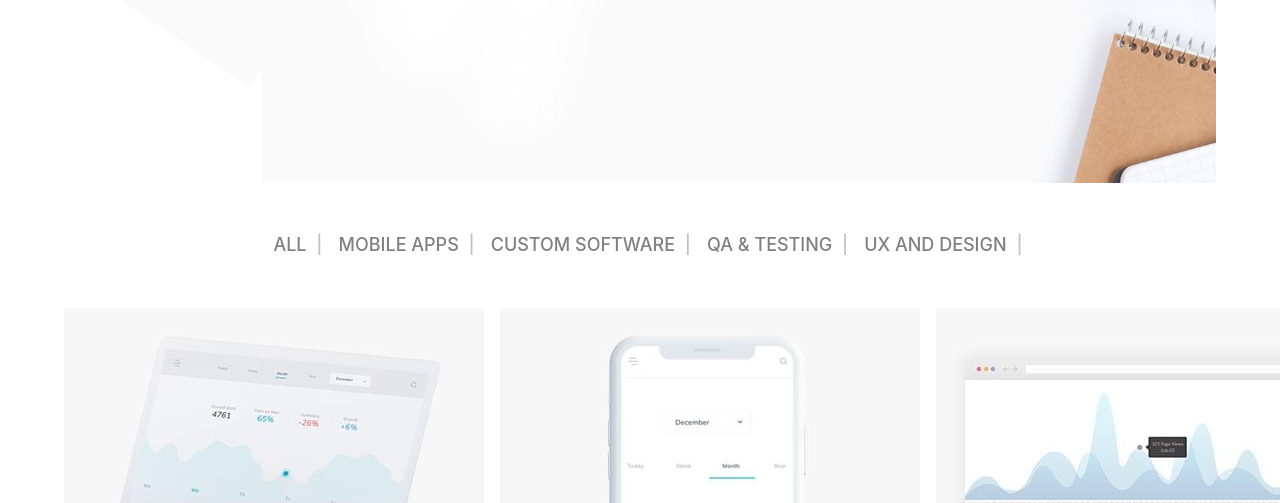
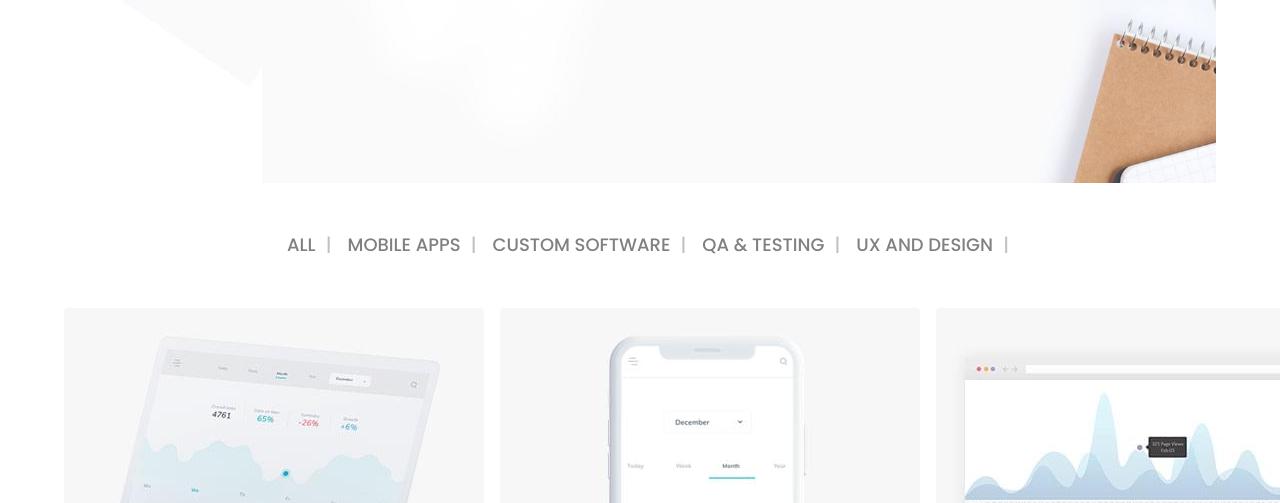
Before and after one commit to MrAbdukarim/DreamSoft-FullStack, a plain HTML site: page pages/gallery.html in a window 1280 px wide. Shown: the part 297-800 px from the top of the page. Drawn offline with nearby package versions, Linux system fonts and the light colour scheme; some packages are replaced by stand-ins of ours; a script that the page names is missing.

Commit message:
Added about.html and changes

```diff
--- a/pages/gallery.html
+++ b/pages/gallery.html
@@ -10,13 +10,15 @@
           integrity="sha384-SgOJa3DmI69IUzQ2PVdRZhwQ+dy64/BUtbMJw1MZ8t5HZApcHrRKUc4W0kG879m7" crossorigin="anonymous">
     <link rel="stylesheet" href="https://cdn.jsdelivr.net/npm/bootstrap-icons@1.11.3/font/bootstrap-icons.min.css">
 
+    <!--  JS Library  -->
     <script src="https://cdn.jsdelivr.net/npm/@fancyapps/ui@5.0/dist/fancybox/fancybox.umd.js"></script>
-    <link
-            rel="stylesheet"
-            href="https://cdn.jsdelivr.net/npm/@fancyapps/ui@5.0/dist/fancybox/fancybox.css"
-    />
+    <link rel="stylesheet"
+          href="https://cdn.jsdelivr.net/npm/@fancyapps/ui@5.0/dist/fancybox/fancybox.css"/>
     <link href="https://unpkg.com/aos@2.3.1/dist/aos.css" rel="stylesheet">
 
+    <!--  Fonts link  -->
+    <link rel="stylesheet" type="text/css"
+          href="//fonts.googleapis.com/css?family=Poppins:400,500,600%7CTeko:300,400,500%7CMaven+Pro:500">
 
     <style>
         * {
```
Also changed, not shown: pages/about.html (+6 -0 lines).
